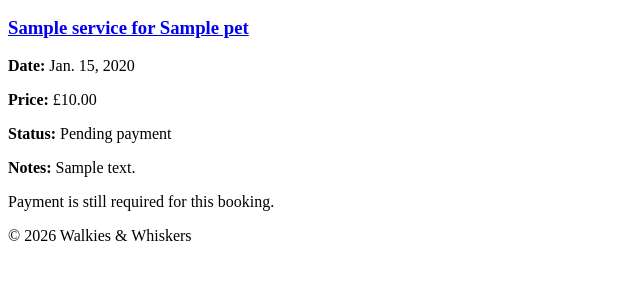
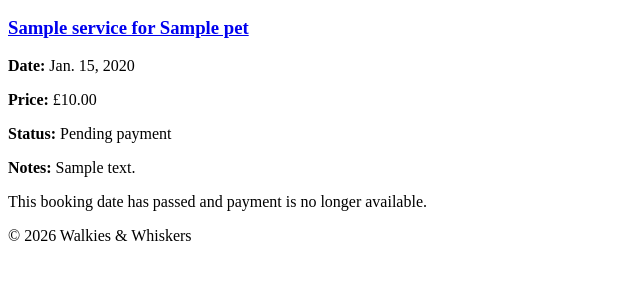
Before and after one commit to CtrlAltKismet/walkies-and-whiskers, a Django app: page /bookings/ in a window 1280 px wide. Shown: the part 358-658 px from the top of the page, without its empty margins (0-640 px from the left). Run offline with Django 5.2, Linux system fonts and the light colour scheme; a user stored in the database is signed in; tables that the repository leaves empty hold one stand-in row (values such as "Sample post").

Commit message:
Added conditions to hide payment option if passed booking date

```diff
--- a/bookings/templates/bookings/booking_list.html
+++ b/bookings/templates/bookings/booking_list.html
@@ -16,7 +16,7 @@
         <a href="{% url 'booking_create' %}">
             Create a new booking
         </a>
-    <p>
+    </p>
 
 
     {% if bookings %}
@@ -55,9 +55,14 @@
                         </p>
                     {% endif %}
 
-                    {% if booking.status == booking.STATUS_PENDING %}
+                    {% if booking.status == booking.STATUS_PENDING and not booking.has_passed %}
                         <p>
                             Payment is still required for this booking.
+                        </p>
+
+                    {% elif booking.status == booking.STATUS_PENDING and booking.has_passed %}
+                        <p>
+                            This booking date has passed and payment is no longer available.
                         </p>
                     {% endif %}
                 </article>
```
